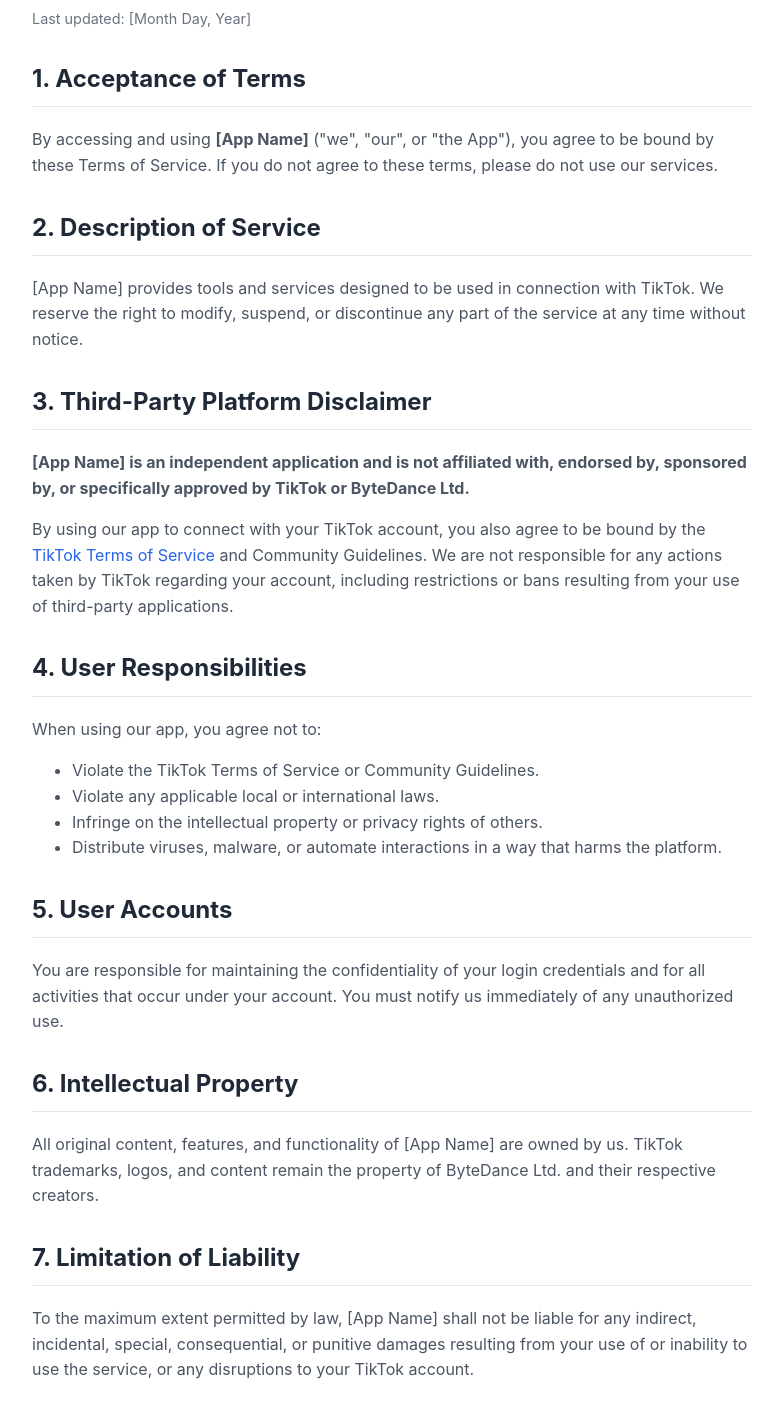
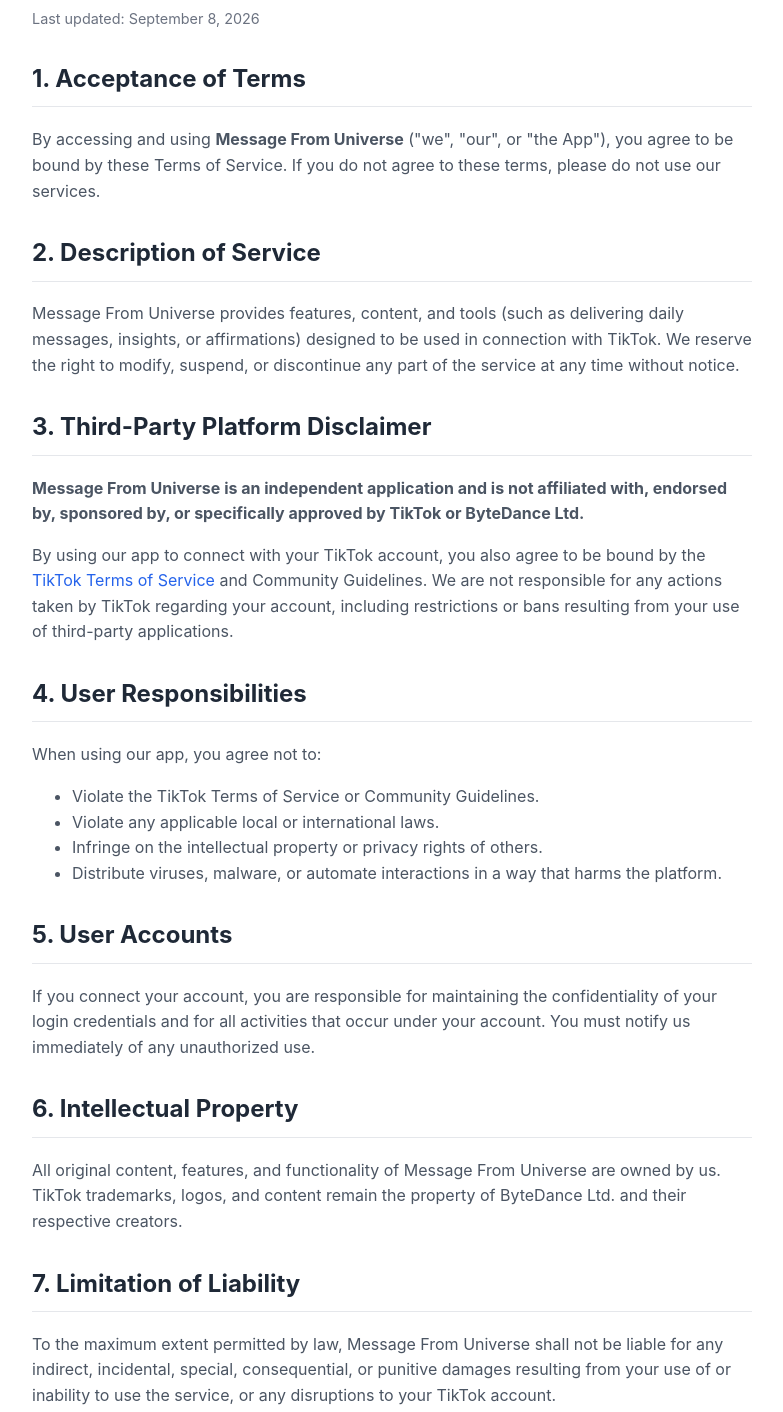
Before and after one commit to alekseisologubov-ic-cmyk/message-from-universe, a plain HTML site: page terms.html in a window 1280 px wide. Shown: the part 160-1572 px from the top of the page, without its empty margins (248-1031 px from the left). Drawn offline with Linux system fonts and the light colour scheme.

Commit message:
Update Terms of Service for Message From Universe

```diff
--- a/terms.html
+++ b/terms.html
@@ -3,7 +3,7 @@
 <head>
     <meta charset="UTF-8">
     <meta name="viewport" content="width=device-width, initial-scale=1.0">
-    <title>Terms of Service - [App Name]</title>
+    <title>Terms of Service - Message From Universe</title>
     <style>
         body {
             font-family: -apple-system, BlinkMacSystemFont, "Segoe UI", Roboto, Helvetica, Arial, sans-serif;
@@ -51,16 +51,16 @@
 
 <div class="container">
     <h1>Terms of Service</h1>
-    <p class="last-updated">Last updated: [Month Day, Year]</p>
+    <p class="last-updated">Last updated: September 8, 2026</p>
 
     <h2>1. Acceptance of Terms</h2>
-    <p>By accessing and using <strong>[App Name]</strong> ("we", "our", or "the App"), you agree to be bound by these Terms of Service. If you do not agree to these terms, please do not use our services.</p>
+    <p>By accessing and using <strong>Message From Universe</strong> ("we", "our", or "the App"), you agree to be bound by these Terms of Service. If you do not agree to these terms, please do not use our services.</p>
 
     <h2>2. Description of Service</h2>
-    <p>[App Name] provides tools and services designed to be used in connection with TikTok. We reserve the right to modify, suspend, or discontinue any part of the service at any time without notice.</p>
+    <p>Message From Universe provides features, content, and tools (such as delivering daily messages, insights, or affirmations) designed to be used in connection with TikTok. We reserve the right to modify, suspend, or discontinue any part of the service at any time without notice.</p>
 
     <h2>3. Third-Party Platform Disclaimer</h2>
-    <p><strong>[App Name] is an independent application and is not affiliated with, endorsed by, sponsored by, or specifically approved by TikTok or ByteDance Ltd.</strong></p>
+    <p><strong>Message From Universe is an independent application and is not affiliated with, endorsed by, sponsored by, or specifically approved by TikTok or ByteDance Ltd.</strong></p>
     <p>By using our app to connect with your TikTok account, you also agree to be bound by the <a href="https://www.tiktok.com/legal/terms-of-service" target="_blank">TikTok Terms of Service</a> and Community Guidelines. We are not responsible for any actions taken by TikTok regarding your account, including restrictions or bans resulting from your use of third-party applications.</p>
 
     <h2>4. User Responsibilities</h2>
@@ -73,20 +73,21 @@
     </ul>
 
     <h2>5. User Accounts</h2>
-    <p>You are responsible for maintaining the confidentiality of your login credentials and for all activities that occur under your account. You must notify us immediately of any unauthorized use.</p>
+    <p>If you connect your account, you are responsible for maintaining the confidentiality of your login credentials and for all activities that occur under your account. You must notify us immediately of any unauthorized use.</p>
 
     <h2>6. Intellectual Property</h2>
-    <p>All original content, features, and functionality of [App Name] are owned by us. TikTok trademarks, logos, and content remain the property of ByteDance Ltd. and their respective creators.</p>
+    <p>All original content, features, and functionality of Message From Universe are owned by us. TikTok trademarks, logos, and content remain the property of ByteDance Ltd. and their respective creators.</p>
 
     <h2>7. Limitation of Liability</h2>
-    <p>To the maximum extent permitted by law, [App Name] shall not be liable for any indirect, incidental, special, consequential, or punitive damages resulting from your use of or inability to use the service, or any disruptions to your TikTok account.</p>
+    <p>To the maximum extent permitted by law, Message From Universe shall not be liable for any indirect, incidental, special, consequential, or punitive damages resulting from your use of or inability to use the service, or any disruptions to your TikTok account.</p>
 
     <h2>8. Changes to Terms</h2>
     <p>We may update these terms from time to time. We will notify users of any material changes by updating the "Last updated" date at the top of this page. Your continued use of the app after changes constitute your acceptance of the new terms.</p>
 
     <h2>9. Contact Us</h2>
     <p>If you have any questions about these Terms, please contact us at:</p>
-    <p>Email: <a href="mailto:[Your Support Email]">[Your Support Email]</a></p>
+    <!-- IMPORTANT: Replace the email below with your actual email address -->
+    <p>Email: <a href="mailto:support@message-from-universe.vercel.app">support@message-from-universe.vercel.app</a></p>
 </div>
 
 </body>
```
